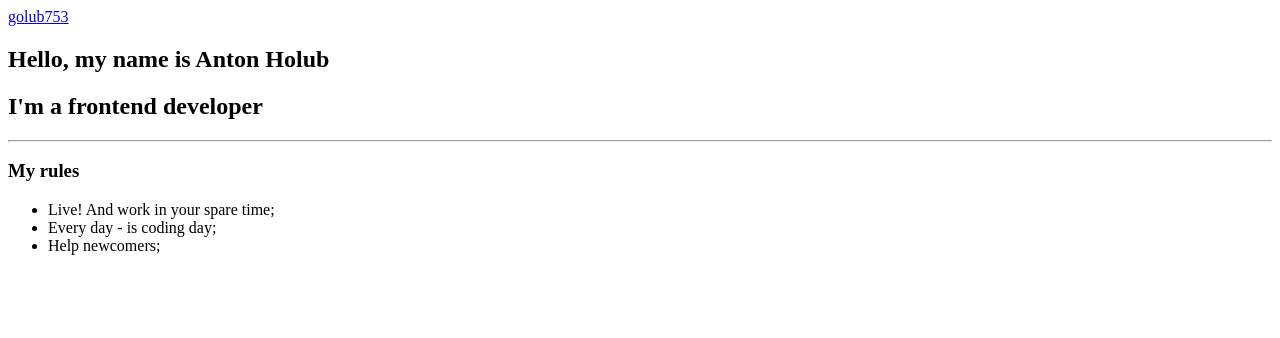
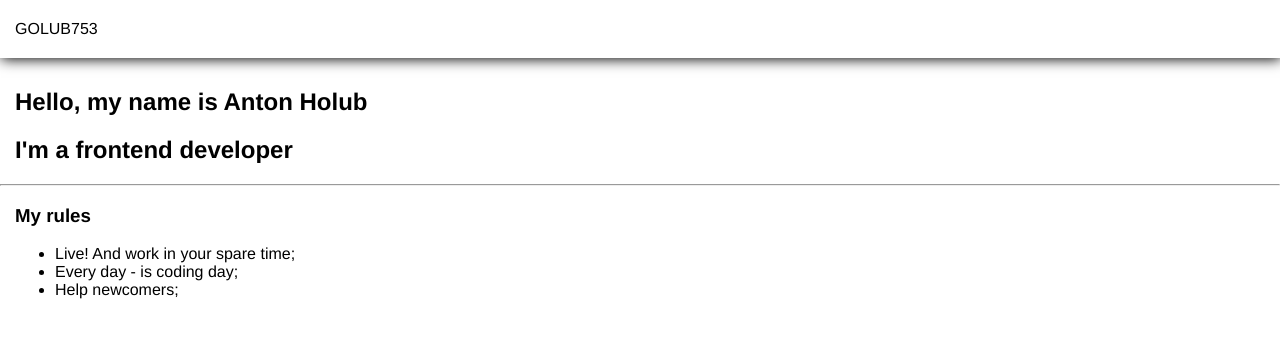
Before and after one commit to golub753/rsschool-cv, a plain HTML site: page index.html in a window 1280 px wide. Drawn offline with Linux system fonts and the light colour scheme.

Commit message:
feat: create style.css and basic styles

```diff
--- a/index.html
+++ b/index.html
@@ -5,6 +5,7 @@
     <meta http-equiv="X-UA-Compatible" content="IE=edge">
     <meta name="viewport" content="width=device-width, initial-scale=1.0">
     <title>rsschool-cv</title>
+    <link rel="stylesheet" href="style.css">
 </head>
 <body>
     <header class="header">
@@ -24,7 +25,11 @@
             <h2 class="main-subtitle">
                 I'm a frontend developer
             </h2>
+            </div>
+            </section>
             <hr>
+            <section class="main">
+                <div class="container">
                     <h3 class="main-description">
                         My rules
                     </h3>
--- /dev/null
+++ b/style.css
@@ -0,0 +1,28 @@
+body {
+    padding: 0;
+    margin: 0;
+}
+* {
+    box-sizing: border-box;
+}
+.container {
+    max-width: 1280px;
+    margin: 0 auto;
+    padding: 0 15px;
+}
+.header {
+    padding: 20px 0;
+    margin-bottom: 30px;
+    box-shadow: 1px 1px 13px #000000;
+}
+.header-home {
+    text-decoration: none;
+    text-transform: uppercase;
+    font-family: 'Franklin Gothic Medium', 'Arial Narrow', Arial, sans-serif;
+    color: #000000;
+}
+.main-title, .main-subtitle, .main-description, .main-li {
+
+    font-family: 'Franklin Gothic Medium', 'Arial Narrow', Arial, sans-serif;
+    color: #000000;
+}
```
Lines whose indentation alone changed are shown as unchanged.
